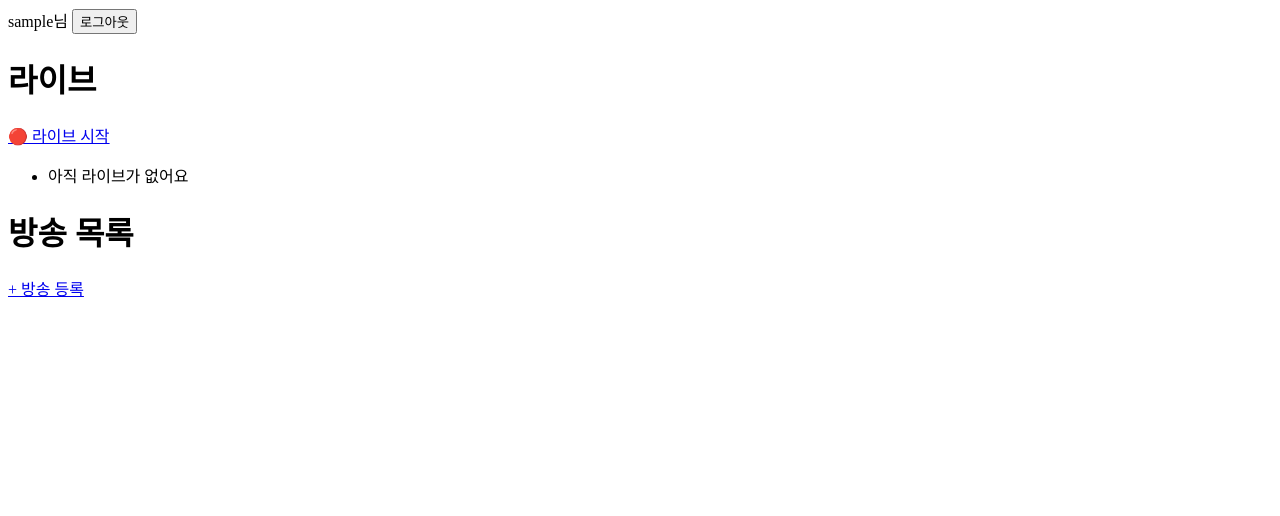
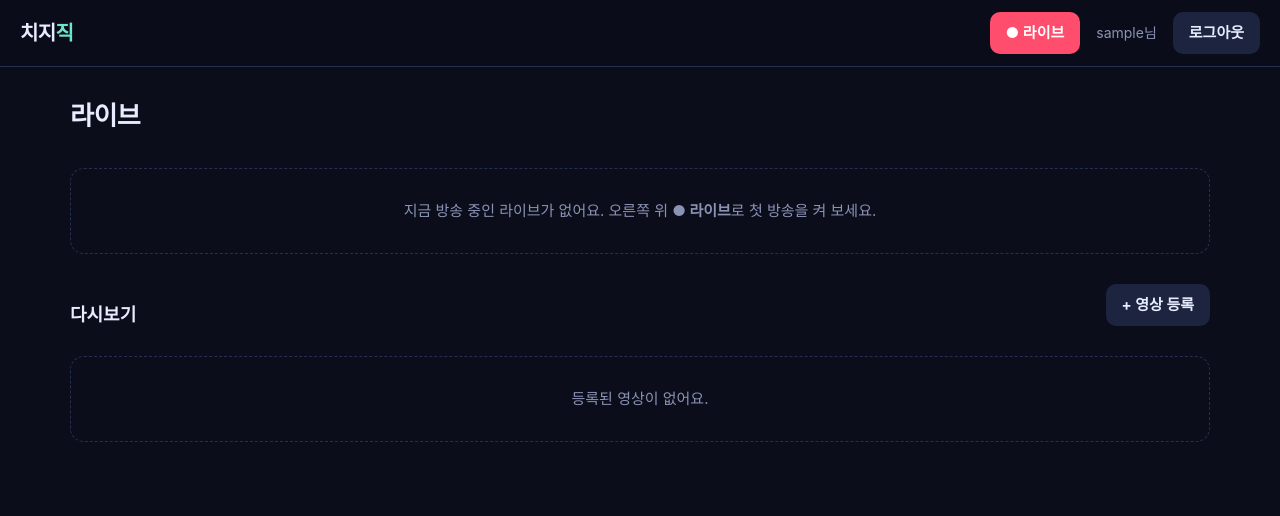
Before and after one commit to tmdghks-dev/chzzk, a Spring Boot app: page /broadcasts in a window 1280 px wide. Shown: the top 516 px of the page. Run offline with Spring Boot 4, Linux system fonts and the light colour scheme; the visitor is signed in with stand-in values (Sample User, id 1); data that the repository does not hold is empty; some of the project's set-up classes (security, data sources, template engines, error pages and the like) are left out, and stand-ins take their place.

Commit message:
치지직 화면 디자인 정리 (공통 상단 바, 카드 목록, 다크 테마)

```diff
--- /dev/null
+++ b/src/main/resources/static/app.css
@@ -0,0 +1,85 @@
+/* 치지직 공통 스타일: 어두운 남색 바탕 + 민트 포인트 (tmdghks.dev 포트폴리오와 같은 톤) */
+:root {
+  --bg: #0b0e1a; --panel: #141a2e; --panel2: #1c2440; --line: #262f52;
+  --text: #e8ecff; --muted: #8b93b5; --mint: #6ee7c8; --live: #ff4d6d; --gold: #ffc56b;
+  --r: 14px;
+}
+* { box-sizing: border-box; }
+body { margin: 0; background: var(--bg); color: var(--text);
+  font: 15px/1.6 -apple-system, BlinkMacSystemFont, "Pretendard", "Apple SD Gothic Neo", "Noto Sans KR", sans-serif; }
+a { color: var(--mint); text-decoration: none; }
+a:hover { text-decoration: underline; }
+h1 { font-size: 26px; margin: 28px 0 16px; letter-spacing: -.02em; }
+h2 { font-size: 18px; margin: 32px 0 12px; }
+
+/* 상단 바 */
+.top { position: sticky; top: 0; z-index: 10; display: flex; align-items: center; gap: 16px;
+  padding: 12px 20px; background: rgba(11,14,26,.85); backdrop-filter: blur(10px); border-bottom: 1px solid var(--line); }
+.logo { font-weight: 800; font-size: 20px; color: var(--text); letter-spacing: -.03em; }
+.logo b { color: var(--mint); }
+.top .sp { flex: 1; }
+.top .who { color: var(--muted); font-size: 14px; }
+.top form { margin: 0; }
+
+.wrap { max-width: 1180px; margin: 0 auto; padding: 0 20px 60px; }
+.narrow { max-width: 420px; }
+
+/* 버튼, 입력 */
+button, .btn { display: inline-flex; align-items: center; gap: 6px; padding: 9px 16px; border: 0; border-radius: 10px;
+  background: var(--mint); color: #062019; font: inherit; font-weight: 700; cursor: pointer; text-decoration: none; }
+button:hover, .btn:hover { filter: brightness(1.08); text-decoration: none; }
+button:disabled { opacity: .4; cursor: default; }
+.ghost { background: var(--panel2); color: var(--text); }
+.danger { background: var(--live); color: #fff; }
+input { width: 100%; padding: 11px 14px; border: 1px solid var(--line); border-radius: 10px;
+  background: var(--panel); color: var(--text); font: inherit; }
+input:focus { outline: 2px solid var(--mint); border-color: transparent; }
+form.stack { display: grid; gap: 10px; }
+form.row { display: flex; gap: 8px; }
+form.row input { flex: 1; }
+.err { color: var(--live); }
+.muted { color: var(--muted); }
+.card { background: var(--panel); border: 1px solid var(--line); border-radius: var(--r); padding: 20px; }
+
+/* 섹션 제목 줄 */
+.head { display: flex; align-items: center; justify-content: space-between; gap: 12px; }
+
+/* 방송 카드 그리드 */
+.grid { display: grid; grid-template-columns: repeat(auto-fill, minmax(260px, 1fr)); gap: 18px; }
+.tile { display: block; color: var(--text); }
+.tile:hover { text-decoration: none; }
+.tile:hover .thumb { transform: translateY(-3px); border-color: var(--mint); }
+.thumb { position: relative; aspect-ratio: 16/9; border-radius: var(--r); overflow: hidden; border: 1px solid var(--line);
+  background: linear-gradient(135deg, #1c2440, #10162a); transition: .2s; display: grid; place-items: center; }
+.thumb video { width: 100%; height: 100%; object-fit: cover; }
+.thumb .ico { font-size: 34px; opacity: .5; }
+.tile .t { margin-top: 10px; font-weight: 700; }
+.tile.off { opacity: .45; pointer-events: none; }
+.badge { position: absolute; top: 10px; left: 10px; padding: 2px 8px; border-radius: 6px; font-size: 12px; font-weight: 800;
+  background: var(--live); color: #fff; }
+.badge.end { background: #39415f; }
+.empty { color: var(--muted); padding: 30px; text-align: center; border: 1px dashed var(--line); border-radius: var(--r); }
+
+/* 영상 화면 */
+.player { width: 100%; max-height: 78vh; aspect-ratio: 16/9; background: #000; border-radius: var(--r); display: block; }
+.player.cover { object-fit: cover; }
+.player.contain { object-fit: contain; }
+.live-dot { display: inline-block; width: 9px; height: 9px; border-radius: 50%; background: var(--live); margin-right: 6px;
+  animation: blink 1.4s infinite; }
+@keyframes blink { 50% { opacity: .3; } }
+.bar { display: flex; flex-wrap: wrap; align-items: center; gap: 10px; margin: 14px 0; }
+.bar form { margin: 0; }
+.pill { padding: 4px 12px; border-radius: 999px; background: var(--panel2); font-size: 14px; }
+
+/* 상세 페이지: 영상 + 옆 패널 */
+.split { display: grid; grid-template-columns: 1fr 340px; gap: 24px; align-items: start; }
+@media (max-width: 900px) { .split { grid-template-columns: 1fr; } }
+.list { list-style: none; margin: 0; padding: 0; display: grid; gap: 8px; }
+.list li { padding: 10px 12px; background: var(--panel2); border-radius: 10px; }
+.total { color: var(--gold); font-weight: 800; }
+
+@media (max-width: 600px) {
+  .top { padding: 10px 14px; gap: 10px; }
+  .top .who { display: none; }
+  .wrap { padding: 0 14px 40px; }
+}
--- a/src/main/resources/templates/broadcast/list.html
+++ b/src/main/resources/templates/broadcast/list.html
@@ -1,39 +1,34 @@
 <!DOCTYPE html>
-<html xmlns:th="http://www.thymeleaf.org">
+<html lang="ko" xmlns:th="http://www.thymeleaf.org">
 <head>
     <meta charset="UTF-8">
     <meta name="viewport" content="width=device-width, initial-scale=1">
     <title>치지직</title>
+    <link rel="stylesheet" href="/app.css">
 </head>
 <body>
-<div th:if="${session.memberId}">
-    <span th:text="${session.username} + '님'"></span>
-    <form method="post" action="/logout" style="display:inline"><button>로그아웃</button></form>
-</div>
-<div th:unless="${session.memberId}">
-    <a href="/login">로그인</a> | <a href="/signup">회원가입</a>
-</div>
+<header th:replace="~{fragments/top :: top}"></header>
+<main class="wrap">
+    <div class="head"><h1>라이브</h1></div>
+    <div class="grid">
+        <a th:each="l : ${lives.?[onAir]}" class="tile" th:href="@{/lives/{id}(id=${l.id})}">
+            <div class="thumb">
+                <span class="badge">LIVE</span>
+                <span class="ico">📡</span>
+            </div>
+            <div class="t" th:text="${l.title}">제목</div>
+        </a>
+    </div>
+    <p class="empty" th:if="${lives.?[onAir].isEmpty()}">지금 방송 중인 라이브가 없어요. 오른쪽 위 <b>● 라이브</b>로 첫 방송을 켜 보세요.</p>
 
-<h1>라이브</h1>
-<a href="/lives/new">🔴 라이브 시작</a>
-<ul>
-    <li th:each="l : ${lives}">
-        <span th:if="${l.onAir}">
-            🔴 <a th:href="@{/lives/{id}(id=${l.id})}" th:text="${l.title}">제목</a> (방송 중)
-        </span>
-        <span th:unless="${l.onAir}" style="color:gray">
-            <span th:text="${l.title}">제목</span> (종료)
-        </span>
-    </li>
-    <li th:if="${#lists.isEmpty(lives)}">아직 라이브가 없어요</li>
-</ul>
-
-<h1>방송 목록</h1>
-<a href="/broadcasts/new">+ 방송 등록</a>
-<ul>
-    <li th:each="b : ${broadcasts}">
-        <a th:href="@{/broadcasts/{id}(id=${b.id})}" th:text="${b.title}">제목</a>
-    </li>
-</ul>
+    <div class="head"><h2>다시보기</h2><a class="btn ghost" href="/broadcasts/new">+ 영상 등록</a></div>
+    <div class="grid">
+        <a th:each="b : ${broadcasts}" class="tile" th:href="@{/broadcasts/{id}(id=${b.id})}">
+            <div class="thumb"><video th:src="${b.videoPath} + '#t=1'" preload="metadata" muted playsinline></video></div>
+            <div class="t" th:text="${b.title}">제목</div>
+        </a>
+    </div>
+    <p class="empty" th:if="${#lists.isEmpty(broadcasts)}">등록된 영상이 없어요.</p>
+</main>
 </body>
 </html>
--- /dev/null
+++ b/src/main/resources/templates/fragments/top.html
@@ -0,0 +1,17 @@
+<!DOCTYPE html>
+<html xmlns:th="http://www.thymeleaf.org">
+<body>
+<header class="top" th:fragment="top">
+    <a class="logo" href="/broadcasts">치지<b>직</b></a>
+    <span class="sp"></span>
+    <a class="btn danger" href="/lives/new">● 라이브</a>
+    <th:block th:if="${session.memberId}">
+        <span class="who" th:text="${session.username} + '님'"></span>
+        <form method="post" action="/logout"><button class="ghost">로그아웃</button></form>
+    </th:block>
+    <th:block th:unless="${session.memberId}">
+        <a class="btn ghost" href="/login">로그인</a>
+    </th:block>
+</header>
+</body>
+</html>
```
Also changed, not shown: src/main/resources/templates/broadcast/detail.html (+33 -20 lines), src/main/resources/templates/broadcast/form.html (+16 -8 lines), src/main/resources/templates/donation/checkout.html (+13 -9 lines), src/main/resources/templates/donation/fail.html (+13 -5 lines), src/main/resources/templates/live/broadcaster.html (+18 -16 lines), src/main/resources/templates/live/form.html (+10 -6 lines), src/main/resources/templates/live/viewer.html (+13 -11 lines), src/main/resources/templates/member/login.html (+18 -10 lines), src/main/resources/templates/member/signup.html (+18 -10 lines).
